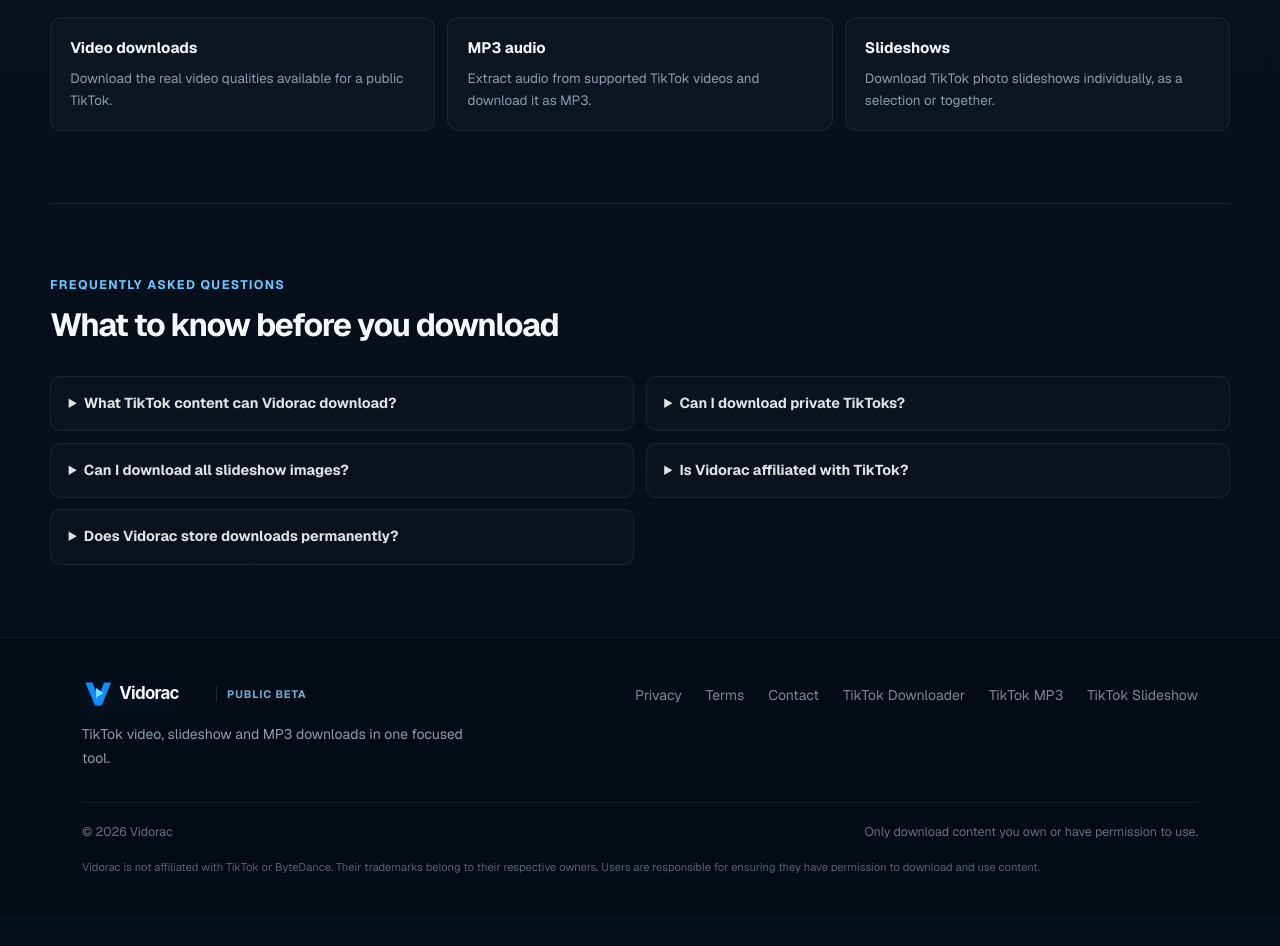
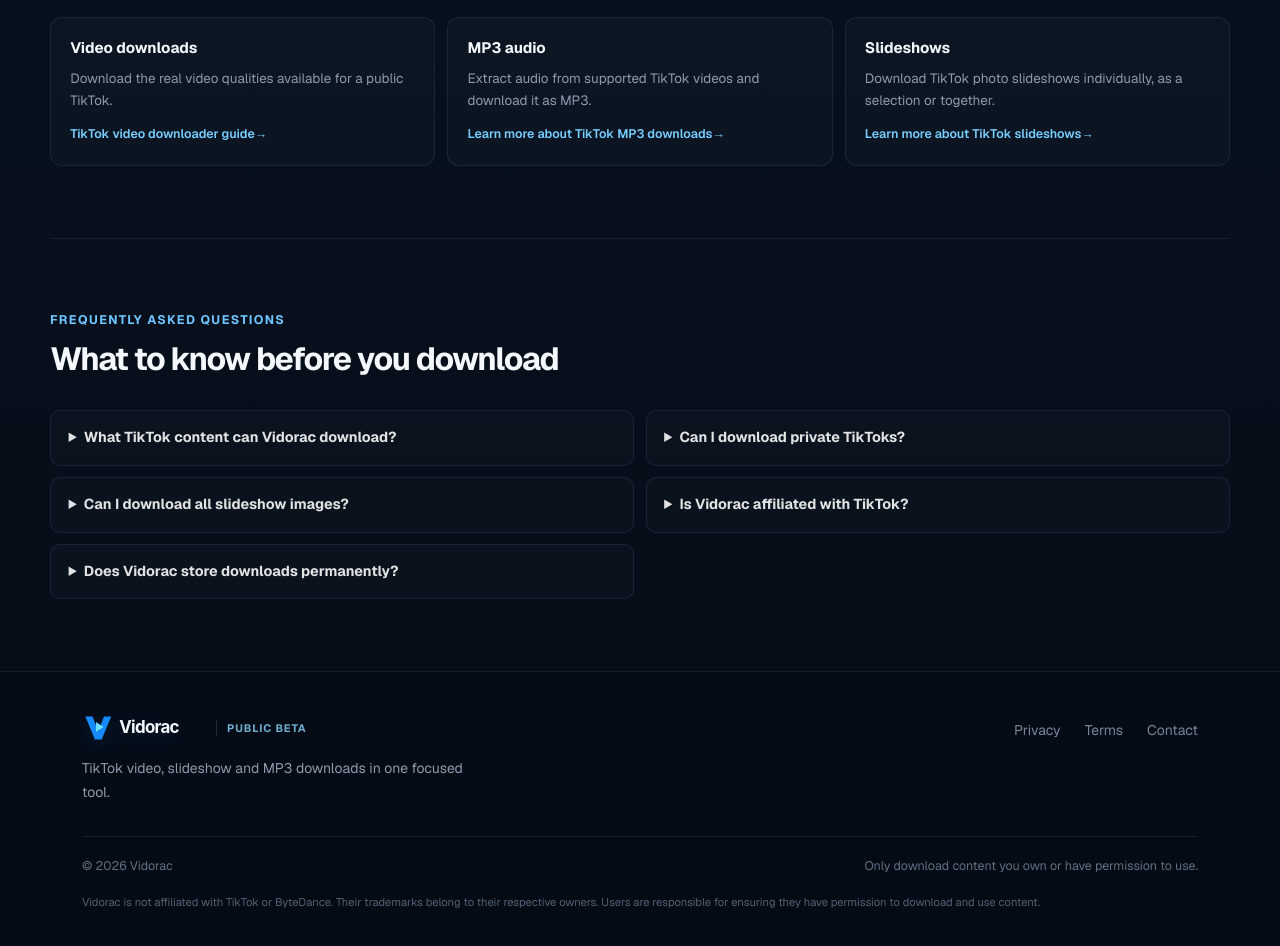
Before and after one commit to futbolisticap-creator/vidorac, a Next.js app in the folder frontend/: page / in a window 1280 px wide. Shown: the part 1260-2206 px from the top of the page. Before the commit the page ends 2176 px from the top, so only its background shows below. Built offline with nearby package versions, Linux system fonts and the light colour scheme; no server answers.

Commit message:
Simplify Vidorac navigation and footer [skip render]

```diff
--- a/frontend/src/app/globals.css
+++ b/frontend/src/app/globals.css
@@ -642,6 +642,29 @@
   line-height: 1.6;
 }
 
+.home-context-link {
+  display: inline-flex;
+  margin-top: 0.9rem;
+  color: #78ceff;
+  font-size: 0.78rem;
+  font-weight: 600;
+  line-height: 1.5;
+  text-decoration: none;
+  transition: color 180ms ease;
+}
+
+.home-context-link:hover {
+  color: #bcecff;
+  text-decoration: underline;
+  text-underline-offset: 0.2em;
+}
+
+.home-context-link:focus-visible {
+  border-radius: 4px;
+  outline: 2px solid var(--cyan);
+  outline-offset: 3px;
+}
+
 .seo-steps {
   display: grid;
   grid-template-columns: repeat(3, minmax(0, 1fr));
@@ -1198,6 +1221,7 @@
   .tool-card { animation: none; }
   .gallery-item,
   .header-link,
+  .home-context-link,
   .support-button,
   .contact-field input,
   .contact-field textarea,
--- a/frontend/src/app/page.tsx
+++ b/frontend/src/app/page.tsx
@@ -1,3 +1,4 @@
+import Link from "next/link";
 import Analyzer from "./analyzer";
 import AnalyzerBoundary from "./analyzer-boundary";
 import { AnalyzerDiagnosticsProvider } from "./analyzer-diagnostics";
@@ -11,9 +12,9 @@
 ];
 
 const features = [
-  ["Video downloads", "Download the real video qualities available for a public TikTok."],
-  ["MP3 audio", "Extract audio from supported TikTok videos and download it as MP3."],
-  ["Slideshows", "Download TikTok photo slideshows individually, as a selection or together."],
+  ["Video downloads", "Download the real video qualities available for a public TikTok.", "/tiktok-downloader", "TikTok video downloader guide"],
+  ["MP3 audio", "Extract audio from supported TikTok videos and download it as MP3.", "/tiktok-mp3-downloader", "Learn more about TikTok MP3 downloads"],
+  ["Slideshows", "Download TikTok photo slideshows individually, as a selection or together.", "/tiktok-slideshow-downloader", "Learn more about TikTok slideshows"],
 ];
 
 export default function Home() {
@@ -44,7 +45,7 @@
 
       <section aria-labelledby="features-title" className="seo-section seo-section-bordered">
         <p className="section-label">Built for TikTok</p><h2 id="features-title" className="seo-section-title">One focused downloader. Three useful formats.</h2>
-        <div className="seo-media-grid">{features.map(([title, text]) => <article key={title}><h3>{title}</h3><p>{text}</p></article>)}</div>
+        <div className="seo-media-grid">{features.map(([title, text, href, linkLabel]) => <article key={title}><h3>{title}</h3><p>{text}</p><Link className="home-context-link" href={href}>{linkLabel}<span aria-hidden="true"> →</span></Link></article>)}</div>
       </section>
 
       <section aria-labelledby="home-faq-title" className="seo-section seo-section-bordered">
--- a/frontend/src/app/site-footer.tsx
+++ b/frontend/src/app/site-footer.tsx
@@ -18,9 +18,6 @@
             <Link href="/privacy">Privacy</Link>
             <Link href="/terms">Terms</Link>
             <Link href="/contact">Contact</Link>
-            <Link href="/tiktok-downloader">TikTok Downloader</Link>
-            <Link href="/tiktok-mp3-downloader">TikTok MP3</Link>
-            <Link href="/tiktok-slideshow-downloader">TikTok Slideshow</Link>
             <SupportButton label="Donate" variant="footer" />
           </nav>
         </div>
--- a/frontend/src/app/site-header.tsx
+++ b/frontend/src/app/site-header.tsx
@@ -13,7 +13,6 @@
 
         <div className="primary-nav-desktop ml-auto items-center gap-1 text-sm text-[var(--text-muted)]">
           <Link href="/" className="header-link header-home-link">Home</Link>
-          <Link href="/tiktok-downloader" className="header-link header-tiktok-link">TikTok Downloader</Link>
           <Link href="/contact" className="header-link header-contact-link">Contact</Link>
           <SupportButton />
         </div>
@@ -27,7 +26,6 @@
           </summary>
           <div className="mobile-nav-panel">
             <Link href="/" className="header-link">Home</Link>
-            <Link href="/tiktok-downloader" className="header-link">TikTok Downloader</Link>
             <Link href="/contact" className="header-link">Contact</Link>
             <SupportButton />
           </div>
```
Also changed, not shown: 2 other files (tests, documents, lock files or other folders).
